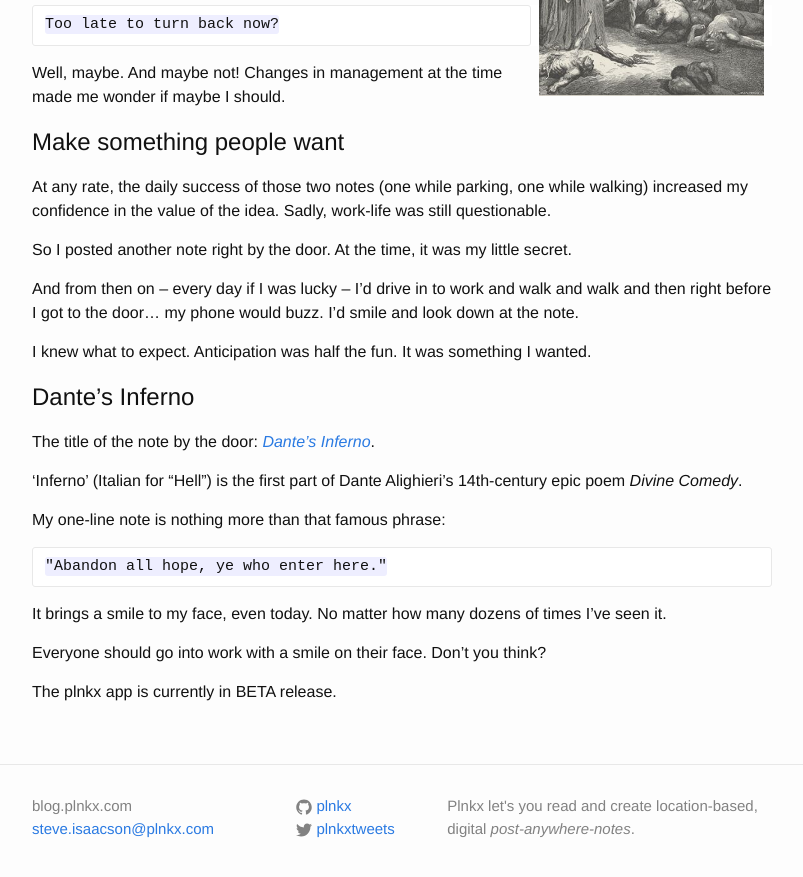
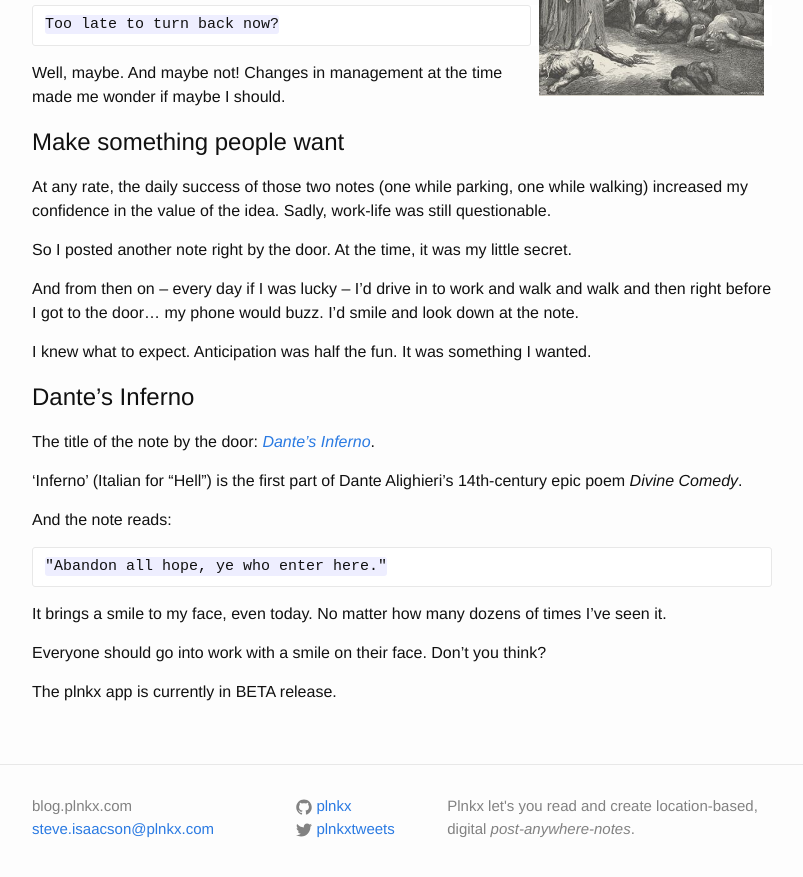
Before and after one commit to plnkx/blog, a Jekyll site: the page built from _posts/2015-06-06-dantes-inferno-my-favorite-plnkx-note.markdown, in a window 1280 px wide and 900 px high, scrolled down 762 px. Shown: the top 877 px of the window, without its empty margins (238-1041 px from the left). Built offline with Jekyll 4.4.1, drawn with Linux system fonts in a browser that asks for light colours.

Commit message:
- 2015-06-06-dantes-inferno-my-favorite-plnkx-note.markdown    - more editing

````diff
--- a/_posts/2015-06-06-dantes-inferno-my-favorite-plnkx-note.markdown
+++ b/_posts/2015-06-06-dantes-inferno-my-favorite-plnkx-note.markdown
@@ -66,7 +66,7 @@ The title of the note by the door: [_Dante's Inferno_](http://en.wikipedia.org/w
 'Inferno' (Italian for "Hell") is the first part of Dante Alighieri's
 14th-century epic poem _Divine Comedy_.
 
-My one-line note is nothing more than that famous phrase:
+And the note reads:
 
 ```
 "Abandon all hope, ye who enter here."
````
